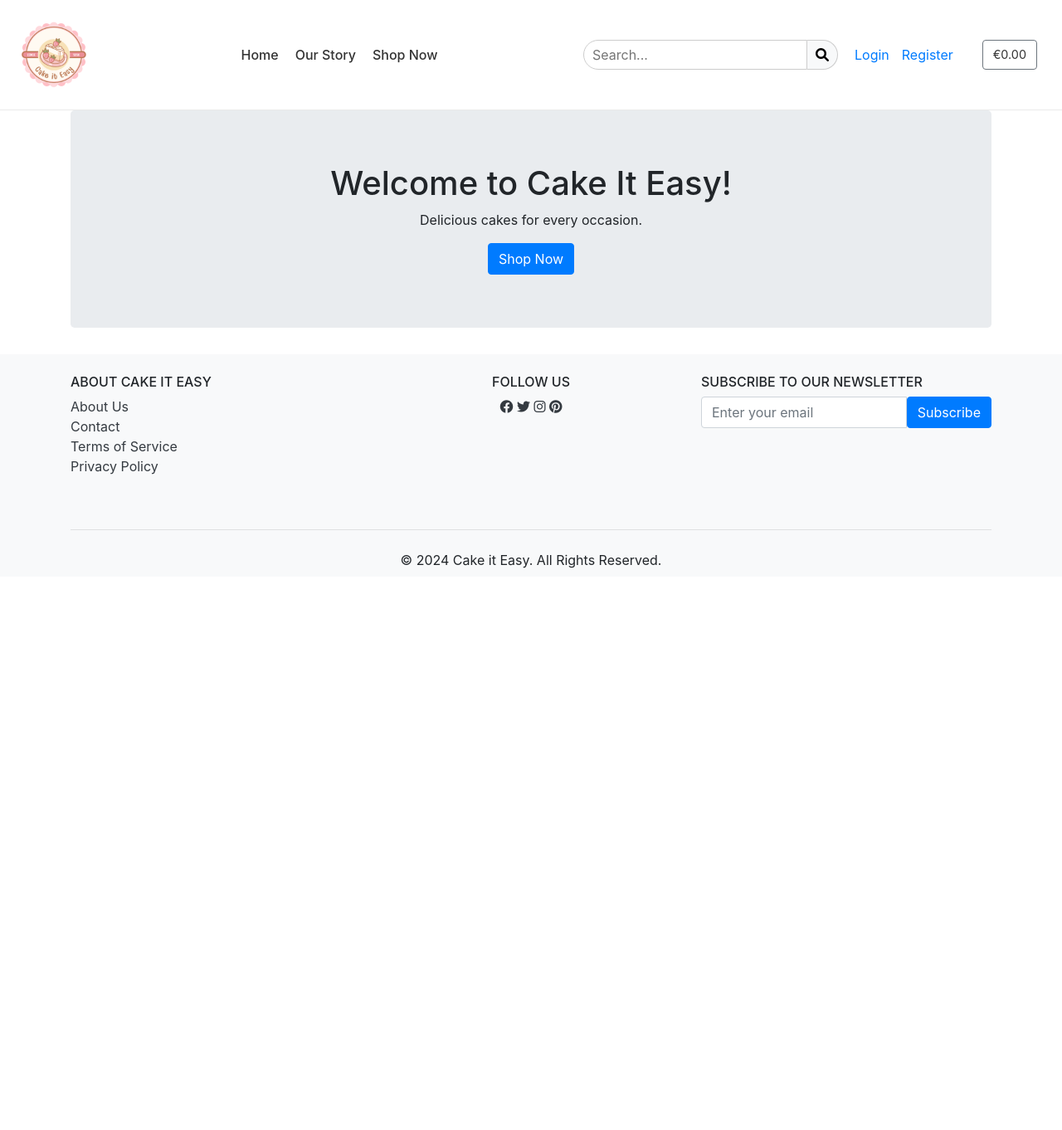
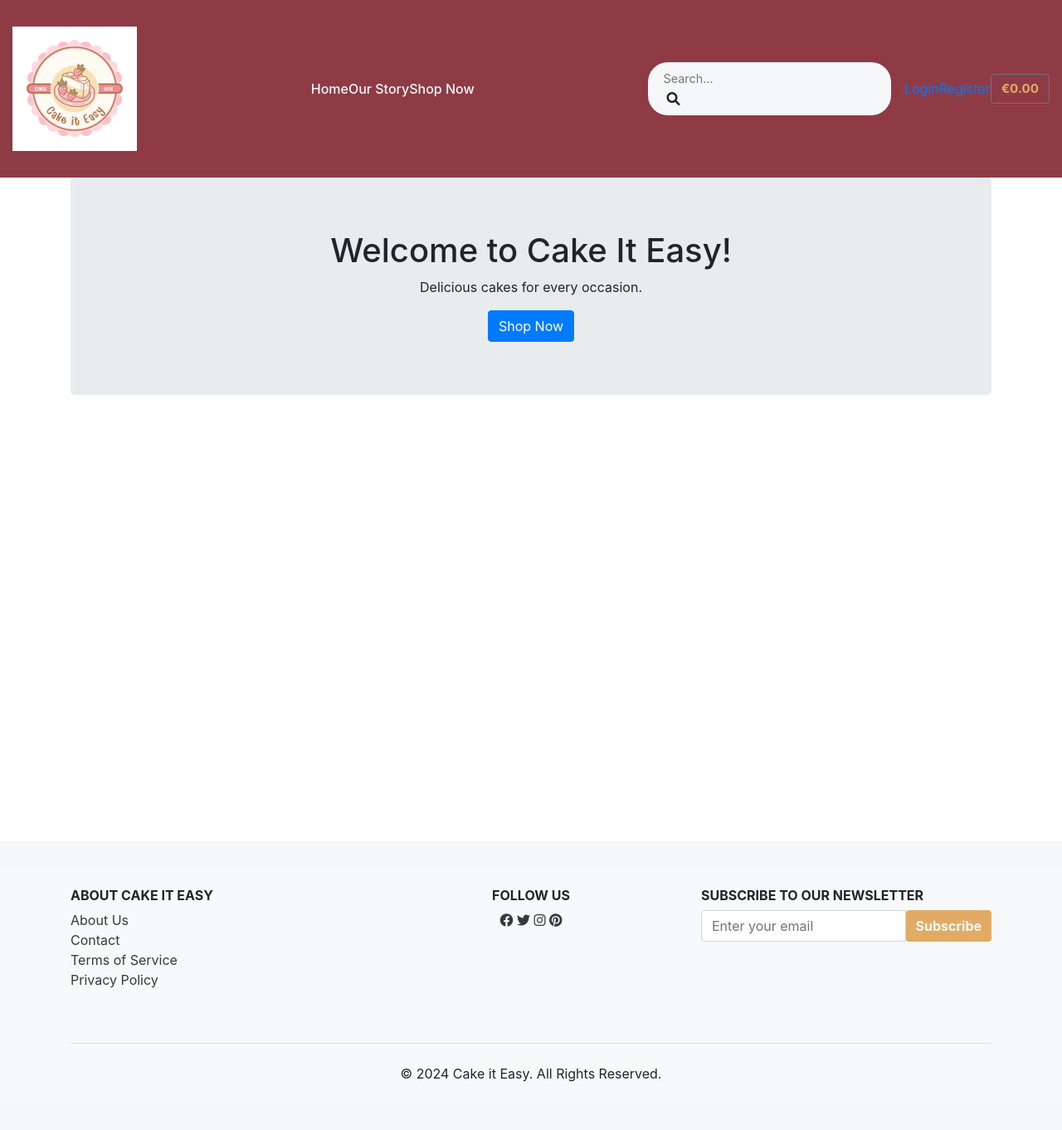
Before and after one commit to MaireadKelly/cake-it-easy-new, a Django app: page / in a window 1280 px wide. Shown: the whole page at 83% size. Before the commit the page ends 685 px from the top, so only its background shows below. Run offline with Django 5.2, Linux system fonts and the light colour scheme; some libraries are stand-ins or nearby versions.

Commit message:
header , footer, nav color palette test

```diff
--- a/static/css/style.css
+++ b/static/css/style.css
@@ -1,78 +1,124 @@
-/* General header styling */
-header {
-    padding: 10px 0;
-    border-bottom: 1px solid #eaeaea;
+:root {
+    --dark-burgundy: #8e3b46;
+    --gray: #7f7f7f;
+    --light-gray: #f5f7f9;
+    --peach: #f3a285;
+    --warm-yellow: #e2ab64;
+    --soft-pink: #F48188;
 }
 
-/* Logo styling */
-.logo img {
-    width: 100px; /* Adjust size as needed */
+/* General header styling */
+/* Header Styles */
+
+/* Set header background and link styles */
+header {
+    background-color: var(--dark-burgundy); /* Dark burgundy background */
+    padding: 1rem 0; /* Add some vertical padding for spacing */
 }
 
-/* Navigation styling */
-.navbar-nav {
-    gap: 20px; /* Space between nav items */
+/* Update navigation links for better contrast */
+header nav .nav-link {
+    color: var(--light-gray); /* #f5f7f9 */
+    font-weight: 500; /* Make text a bit more prominent */
 }
 
-.nav-link {
-    text-decoration: none;
-    color: #333;
-    font-weight: 500;
-    padding: 0 15px; /* Add horizontal padding for more spacing */
-    transition: color 0.3s ease-in-out;
+header nav .nav-link:hover {
+    color: var(--warm-pink); /* #f48188, slight hover effect */
 }
 
-.nav-link:hover {
-    color: #007bff; /* Change color on hover */
+/* Search bar styles */
+.search-bar {
+    background-color: var(--light-gray); /* Make search input lighter for visibility */
+    border-radius: 1.5rem; /* Add rounded corners for a soft look */
+    padding: 0.4rem 1rem;
+    margin-right: 1rem; /* Adjust space on the right */
 }
 
-/* Search bar styling */
-.search-bar {
-    display: flex;
-    align-items: center;
-    margin-right: 20px; /* Space between search bar and other elements */
-}
-
-.search-bar input[type="text"] {
-    border: 1px solid #ccc;
-    padding: 5px 10px;
-    border-radius: 20px 0 0 20px;
+.search-bar input {
+    border: none;
     outline: none;
+    background: transparent; /* Inherit from search bar background */
+    width: 100%;
+    font-size: 0.9rem;
+    color: var(--dark-gray); /* Ensure input text is readable */
 }
 
 .search-bar button {
-    border: 1px solid #ccc;
-    border-left: none;
-    padding: 5px 10px;
-    border-radius: 0 20px 20px 0;
-    background-color: #f8f9fa;
+    background: transparent;
+    border: none;
+    color: var(--warm-pink); /* Set color of the magnifying glass icon */
     cursor: pointer;
 }
 
-.search-bar button:hover {
-    background-color: #e2e6ea;
+/* Login and Register buttons */
+.header-actions a {
+    color: var(--light-gray); /* #f5f7f9, for better visibility */
+    margin-left: 0.75rem;
 }
 
-/* Shopping cart styling */
-.shopping-cart {
-    margin-left: 20px;
+.header-actions a:hover {
+    color: var(--warm-yellow); /* #e2ab64 */
 }
 
-.basket-total {
-    font-size: 0.9rem;
-    color: #333;
+/* Shopping Cart */
+.shopping-cart .basket-total {
+    color: var(--warm-yellow);
+    font-size: 0.95rem;
+    font-weight: bold;
 }
 
-/* Login/Register Styling */
-.header-right a {
-    text-decoration: none;
-    margin-right: 15px;
-    color: #007bff;
+
+/* General Page Styling */
+html, body {
+    height: 100%;
+    margin: 0;
 }
 
-.header-right a:hover {
-    text-decoration: underline;
+/* Main container to grow and push footer down */
+#content {
+    min-height: 100%;
+    display: flex;
+    flex-direction: column;
 }
+
+/* Footer stays at the bottom */
+/* Footer Styles */
+
+/* General footer styling */
+footer {
+    background-color: var(--light-gray); /* Matches with the rest of the page */
+    padding: 2rem 0; /* Vertical padding for spacious look */
+}
+
+/* Text color in footer */
+footer .text-uppercase {
+    color: var(--dark-gray); /* #7f7f7f, for good visibility */
+    font-weight: bold;
+}
+
+footer a {
+    color: var(--warm-pink); /* #f3a285, subtle color for links */
+    text-decoration: none;
+}
+
+footer a:hover {
+    color: var(--warm-yellow); /* #e2ab64, adds a hover effect */
+}
+
+/* Footer buttons (e.g., Subscribe) */
+footer .btn-primary {
+    background-color: var(--warm-yellow); /* Set subscribe button color */
+    border: none;
+    font-weight: bold;
+    color: var(--light-gray); /* Text color for contrast */
+}
+
+footer .btn-primary:hover {
+    background-color: var(--warm-pink); /* Add a hover effect */
+    color: var(--light-gray);
+}
+
+
 
 /* Responsive Adjustments */
 @media (max-width: 768px) {
--- a/templates/base.html
+++ b/templates/base.html
@@ -20,14 +20,21 @@
     {% endblock %}
 </head>
 <body>
+    <header>
     {% include 'includes/header.html' %}
+    </header>
 
-    <main role="main" class="container">
-        {% block content %}
-        <!-- Page-specific content goes here -->
-        {% endblock %}
-    </main>
+    <!-- Main content with flex to push footer down -->
+     <div id="content">
+        <main role="main" class="container">
+            {% block content %}
+            <!-- Page-specific content goes here -->
+            {% endblock %}
+        </main>
+    </div>
 
+    <footer>
     {% include 'includes/footer.html' %}
+    </footer>
 </body>
 </html>
--- a/templates/includes/footer.html
+++ b/templates/includes/footer.html
@@ -1,4 +1,5 @@
-<footer class="bg-light text-center text-lg-start pt-4">
+<!-- templates/includes/footer.html -->
+<footer class="footer bg-light text-center text-lg-start py-4">
     <div class="container">
         <div class="row text-left">
             <!-- About Cake it Easy -->
@@ -36,18 +37,8 @@
         <hr class="my-4">
 
         <!-- Footer Bottom -->
-        <div class="text-center pb-2">
+        <div class="text-center pb-0">
             <p class="mb-0">&copy; 2024 Cake it Easy. All Rights Reserved.</p>
         </div>
     </div>
 </footer>
-
-
-
-
-
-<!-- <footer class="footer mt-auto py-3 bg-light">
-    <div class="container">
-        <span class="text-muted">&copy; 2024 Cake It Easy. All rights reserved.</span>
-    </div>
-</footer> -->
```
